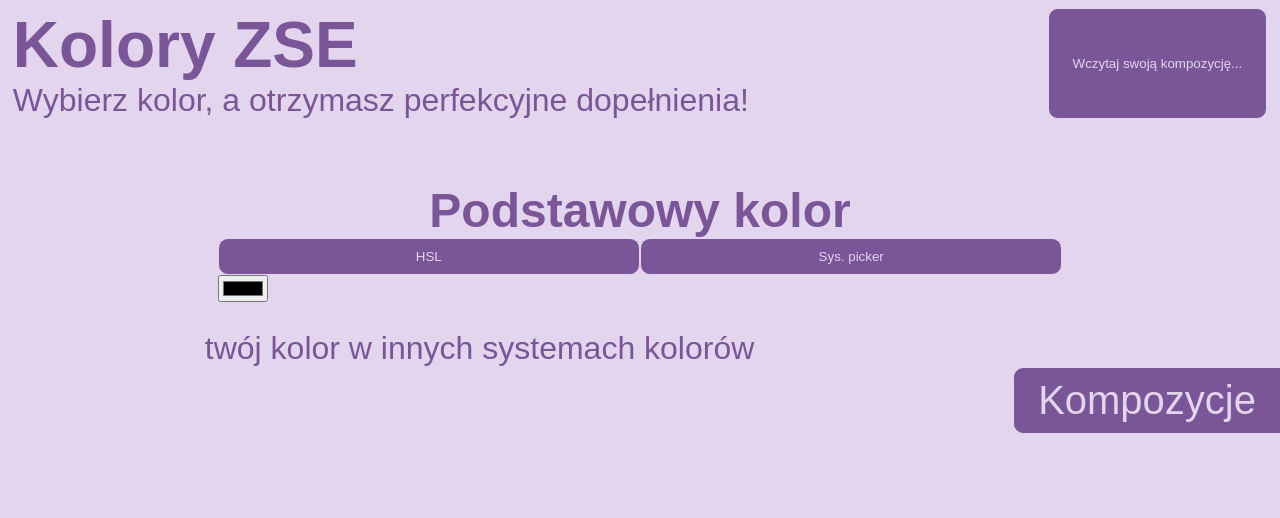
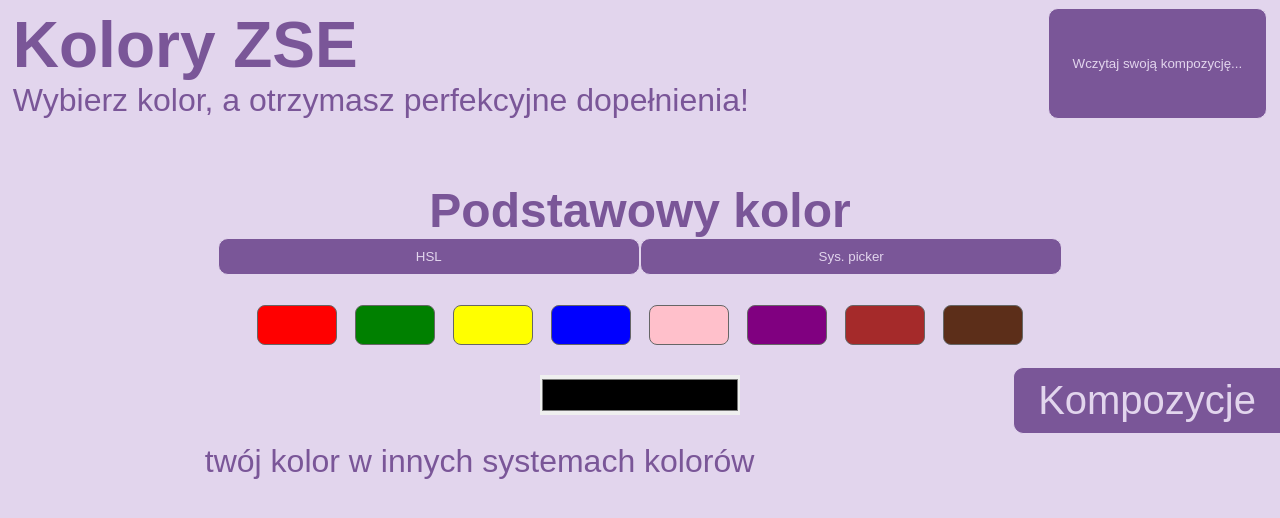
Before and after one commit to ZSE-Radom/motorola-kolory, a plain HTML site: page index.html in a window 1280 px wide. Both pictures are taken after a click on the button "Sys. picker". Drawn offline with Linux system fonts and the light colour scheme; a web font is replaced by a local one.

Commit message:
Dodanie przykładowych kolorów

```diff
--- a/index.html
+++ b/index.html
@@ -39,6 +39,16 @@
                 <input class='s' type="range" id="saturation" min="1" max="99">
                 <input class='s' type="range" id="lightness" min="1" max="99">
             </div>
+            <div class="c2 primiry-color-examples-container" style="display: none;">
+                <div onclick="updateApp('#ff0000')" style="background-color: #ff0000;" class="primiry-color-examples"></div>
+                <div onclick="updateApp('#008000')" style="background-color: #008000;" class="primiry-color-examples"></div>
+                <div onclick="updateApp('#ffff00')" style="background-color: #ffff00;" class="primiry-color-examples"></div>
+                <div onclick="updateApp('#0000ff')" style="background-color: #0000ff;" class="primiry-color-examples"></div>
+                <div onclick="updateApp('#ffc0cb')" style="background-color: #ffc0cb;" class="primiry-color-examples"></div>
+                <div onclick="updateApp('#800080')" style="background-color: #800080;" class="primiry-color-examples"></div>
+                <div onclick="updateApp('#a52a2a')" style="background-color: #a52a2a;" class="primiry-color-examples"></div>
+                <div onclick="updateApp('#5c2e19')" style="background-color: #5c2e19;" class="primiry-color-examples"></div>
+            </div>
             <input type="color" id="colorInput" class="c2" hidden>
             </div>
             <div id="systems">
@@ -55,11 +65,12 @@
                 <h1 style="margin: 0;position: absolute;top: 50%;left: 50%;transform: translate(-50%, -50%);">Najpierw wybierz podstawowy kolor</h1>
             </div>
         </div>
-        <div class="card" id="preview">
-            <div id="tohide">
-                <h1 style="margin: 0;position: absolute;top: 50%;left: 50%;transform: translate(-50%, -50%);">Najpierw naciśnij 'Podgląd' przy jakiejś harmonii!</h1>
-            </div>
-            <div id="toshow">
+        <div class=" card" id="preview">
+            <div>
+                <div id="tohide">
+                    <h1 style="margin: 0;position: absolute;top: 50%;left: 50%;transform: translate(-50%, -50%);">Najpierw naciśnij 'Podgląd' przy jakiejś harmonii!</h1>
+                </div>
+                <div id="toshow">
                 <!-- dobrać lepsze kolory do podglądów-->
                 <div class="topbar">
                     <h1>Podgląd</h1>
--- a/script.js
+++ b/script.js
@@ -16,8 +16,16 @@ hue.addEventListener("input", updateHsl);
 saturation.addEventListener("input", updateHsl);
 lightness.addEventListener("input", updateHsl);
 
-function updateApp() {
-	const selectedColor = colorInput.value;
+function updateApp(x) {
+
+ 	let selectedColor = ''
+
+ 	if (typeof(x) == 'object'){
+ 		selectedColor = colorInput.value;
+ 	} else {
+ 		selectedColor = x;
+ 	}
+
 	validateHsl()
 
 	updateColorType(selectedColor);
@@ -572,17 +580,20 @@ function importJson() {
 		};
 
 		reader.readAsText(file);
+
+
 	}
 	input.click();
 }
-
 function switchColorSelector(x) {
 	if (x.id == "xxu1") {
 		document.getElementsByClassName("c1")[0].style.display = "block";
 		document.getElementsByClassName("c2")[0].style.display = "none";
+		document.getElementsByClassName("c2")[1].style.display = "none";
 	} else {
 		document.getElementsByClassName("c1")[0].style.display = "none";
-		document.getElementsByClassName("c2")[0].style.display = "block";
+		document.getElementsByClassName("c2")[0].style.display = "flex";
+		document.getElementsByClassName("c2")[1].style.display = "block";
 	}
 }
 
--- a/style.css
+++ b/style.css
@@ -37,6 +37,36 @@ body {
 
 #colorInput {
 	margin-bottom: 20px;
+	width: 200px;
+	height: 40px;
+	border: 0;
+	padding: 0;
+	margin-top: 30px;
+	margin-left: auto;
+	margin-right: auto;
+	cursor: pointer;
+}
+.primiry-color-examples-container{
+	display: flex;
+	padding-top: 30px;
+	justify-content: space-around;
+	padding-left: 30px;
+	padding-right: 30px;
+
+}
+.primiry-color-examples{
+	width: 80px;
+	height: 40px;
+	border-radius: 8px;
+	cursor: pointer;
+	transition: 0.2s all;
+	border: 1px solid #666;
+}
+.primiry-color-examples:hover{
+	width: 84px;
+	margin-left: -2px;
+	margin-right: -2px;
+
 }
 
 .colorBox {
@@ -59,6 +89,7 @@ body {
 	overflow-y: scroll;
 	margin-left: 5vw;
 	height: 100vh;
+	padding-bottom: 350px;
 }
 
 button {
@@ -107,6 +138,7 @@ button {
 	padding: 0;
 	background-color: #e2d5ed;
 	color: #7a5698;
+	padding-bottom: 250px;
 }
 
 #mainApp {
```
Lines whose indentation alone changed are shown as unchanged.
